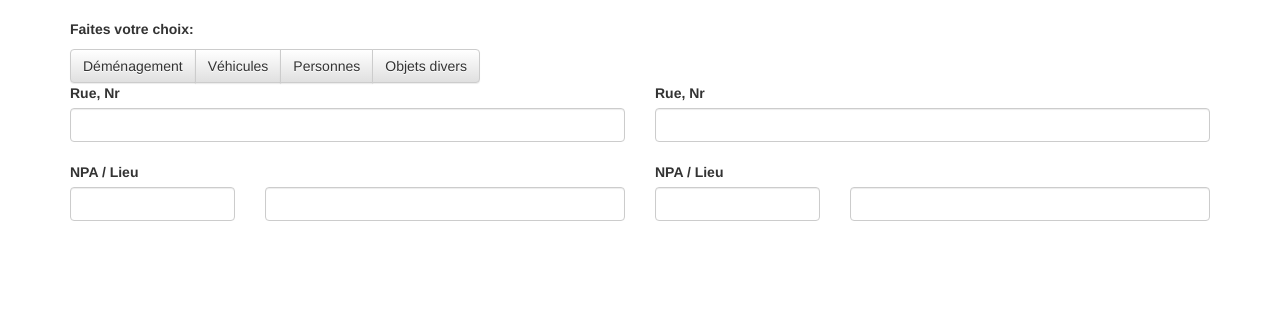
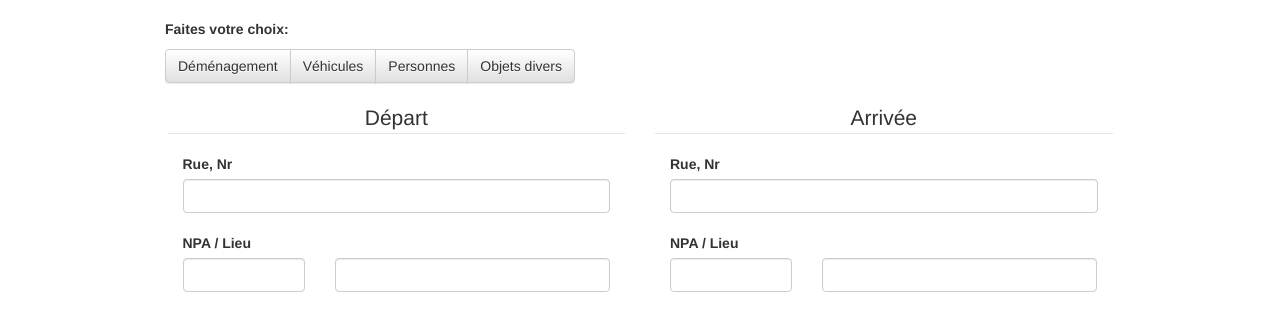
Before and after one commit to benthieu/teemw, a CodeIgniter app: the page made by application/views/demand/demand_form.php in a window 1280 px wide. Shown: the part 51-382 px from the top of the page. Run offline with CodeIgniter, Linux system fonts and the light colour scheme.

Commit message:
Form Demand V0
J'ai pas encore fini mais je vais rentrer... ;-)

```diff
--- a/application/views/demand/demand_form.php
+++ b/application/views/demand/demand_form.php
@@ -37,16 +37,22 @@ $(document).ready(function() {
 	})
 })
 </script>
+<div class="col-md-1"></div>
 <p><b>Faites votre choix: </b></p>
 <form name="form-inline" action="" method="post">
+  <div class="col-md-1"></div>
 	<div class="btn-group choice" role="group" aria-label="...">
 		<button type="button" class="btn btn-default" id="dem">Déménagement</button>
 		<button type="button" class="btn btn-default" id="veh">Véhicules</button>
 		<button type="button" class="btn btn-default" id="per">Personnes</button>
 		<button type="button" class="btn btn-default" id="obj">Objets divers</button>
 	</div>
+  <br /><br />
 	<div class="row">
-		<div class="col-md-6">
+    <div class="col-md-1"></div>
+    <fieldset class="col-md-5">
+      <legend class="scheduler-border">Départ</legend>
+    		<div class="col-md-12">
     		  <div class="form-group">
     					<?php echo form_label('Rue, Nr', $street['id']); ?><?php echo form_input($street); ?>
     					<span style="color: red;"><?php echo form_error($street['name']); ?><?php echo isset($errors[$street['name']])?$errors[$street['name']]:''; ?></span>
@@ -64,7 +70,10 @@ $(document).ready(function() {
     					<span style="color: red;"><?php echo form_error($zip_code['name']); ?><?php echo isset($errors[$zip_code['name']])?$errors[$zip_code['name']]:''; ?></span>
     		  </div>
     		</div>
-		<div class="col-md-6">
+    </fieldset>
+    <fieldset class="scheduler-border col-md-5">
+      <legend class="scheduler-border">Arrivée</legend>
+  		<div class="col-md-12">
   		  <div class="form-group">
   					<?php echo form_label('Rue, Nr', $street['id']); ?><?php echo form_input($street); ?>
   					<span style="color: red;"><?php echo form_error($street['name']); ?><?php echo isset($errors[$street['name']])?$errors[$street['name']]:''; ?></span>
@@ -82,22 +91,63 @@ $(document).ready(function() {
   					<span style="color: red;"><?php echo form_error($zip_code['name']); ?><?php echo isset($errors[$zip_code['name']])?$errors[$zip_code['name']]:''; ?></span>
   		  </div>
   		</div>
+    </fieldset>
+    <div class="col-md-1"></div>
 	</div>
 	<div class="div_dem div_demand">
-    <div class="form-group">
-      <label for="exampleInputName2">Name</label>
-      <input type="text" class="form-control" id="exampleInputName2" placeholder="Jane Doe">
+    <div class="form-group col-md-3">
+      <label for="nbreBoxes">Nombres de cartons</label>
+      <input type="number" class="form-control col-md-1" id="nbreBoxes" value="40">
     </div>
-    <div class="form-group">
-      <label for="exampleInputEmail2">Email</label>
-      <input type="email" class="form-control" id="exampleInputEmail2" placeholder="jane.doe@example.com">
+    <div class="form-group col-md-3">
+      <label for="nbreSmFournitures">Nombre petits meubles</label>
+      <input type="number" class="form-control" id="nbreSmFournitures" value="20">
     </div>
-    <button type="submit" class="btn btn-default">Send invitation</button>
+    <div class="form-group col-md-3">
+      <label for="nbreMdFournitures">Nombre meubles moyens</label>
+      <input type="number" class="form-control" id="nbreMdFournitures" value="10">
+    </div>
+    <div class="form-group col-md-3">
+      <label for="nbreBgFournitures">Nombre gros meubles</label>
+      <input type="number" class="form-control" id="nbreBgFournitures" value="5">
+    </div>
+    <br /><br />
+    <div class="col-md-5"></div>
+    <button type="submit" class="btn btn-default">Envoyer la demande</button>
 	</div>
 
 	<div class="div_veh div_demand">
-		vehic
-		<label>Prénom de l'amateur <input type="text" /></label> <label>Département de l'amateur <input type="text" /></label>
+    <div class="form-group col-md-3">
+      <label for="brand">Marque</label>
+      <input type="text" class="form-control" id="brand" placeholder="Mercedes">
+    </div>
+    <div class="form-group col-md-3">
+      <label for="model">Modèle</label>
+      <input type="text" class="form-control" id="model" placeholder="S600">
+    </div>
+    <div class="form-group col-md-3">
+      <label for="length">Longueur</label>
+      <input type="text" class="form-control" id="length">
+    </div>
+    <div class="form-group col-md-3">
+      <label for="width">Largeur</label>
+      <input type="text" class="form-control" id="width" >
+    </div>
+    <div class="form-group col-md-3">
+      <label for="height">Hauteur</label>
+      <input type="text" class="form-control" id="height" >
+    </div>
+    <div class="form-group col-md-3">
+      <label for="wheight">Poids</label>
+      <input type="text" class="form-control" id="wheight" placeholder="1300Kg">
+    </div>
+    <div class="form-group col-md-3">
+      <label for="quant">Quantité</label>
+      <input type="number" class="form-control" id="quant" placeholder="1">
+    </div>
+    <br /><br /><br /><br /><br /><br /><br /><br />
+    <div class="col-md-5"></div>
+    <button type="submit" class="btn btn-default">Envoyer la demande</button>
 	</div>
 
 	<div class="div_per div_demand">
--- a/css/default.css
+++ b/css/default.css
@@ -3,3 +3,8 @@
       width: 70%;
       margin: auto;
   }
+
+
+legend.scheduler-border {
+    text-align: center;
+}
```
Lines whose indentation alone changed are shown as unchanged.
